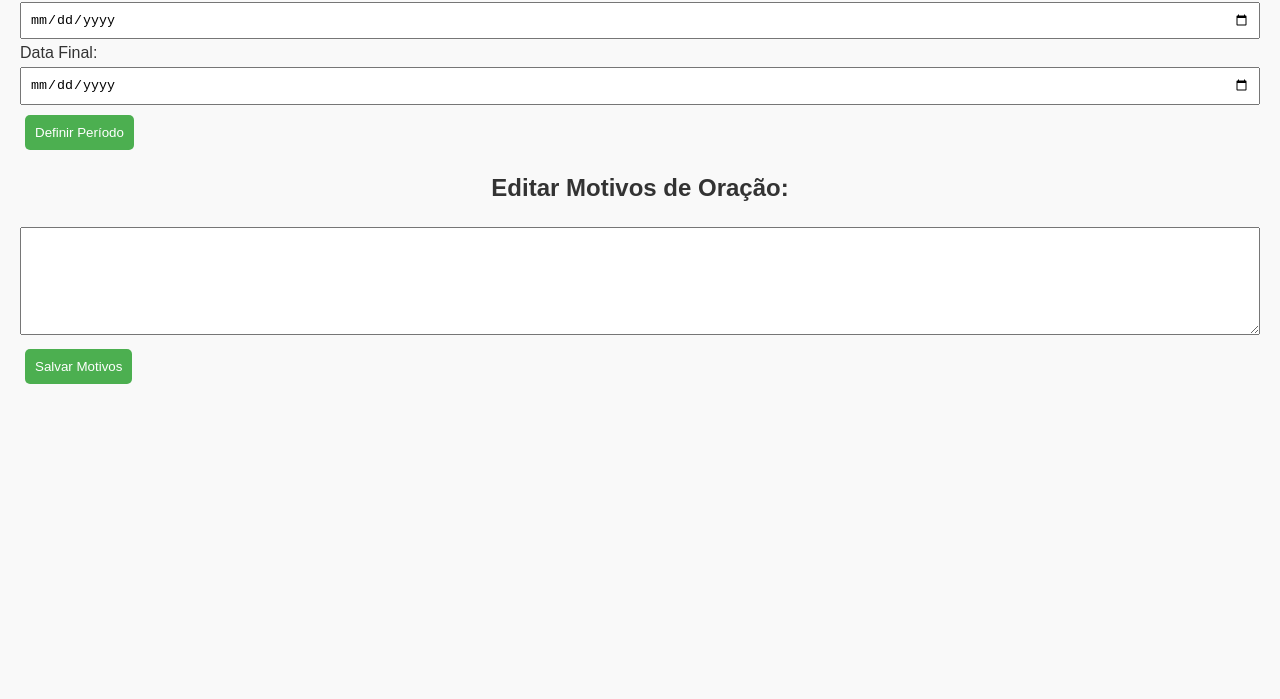
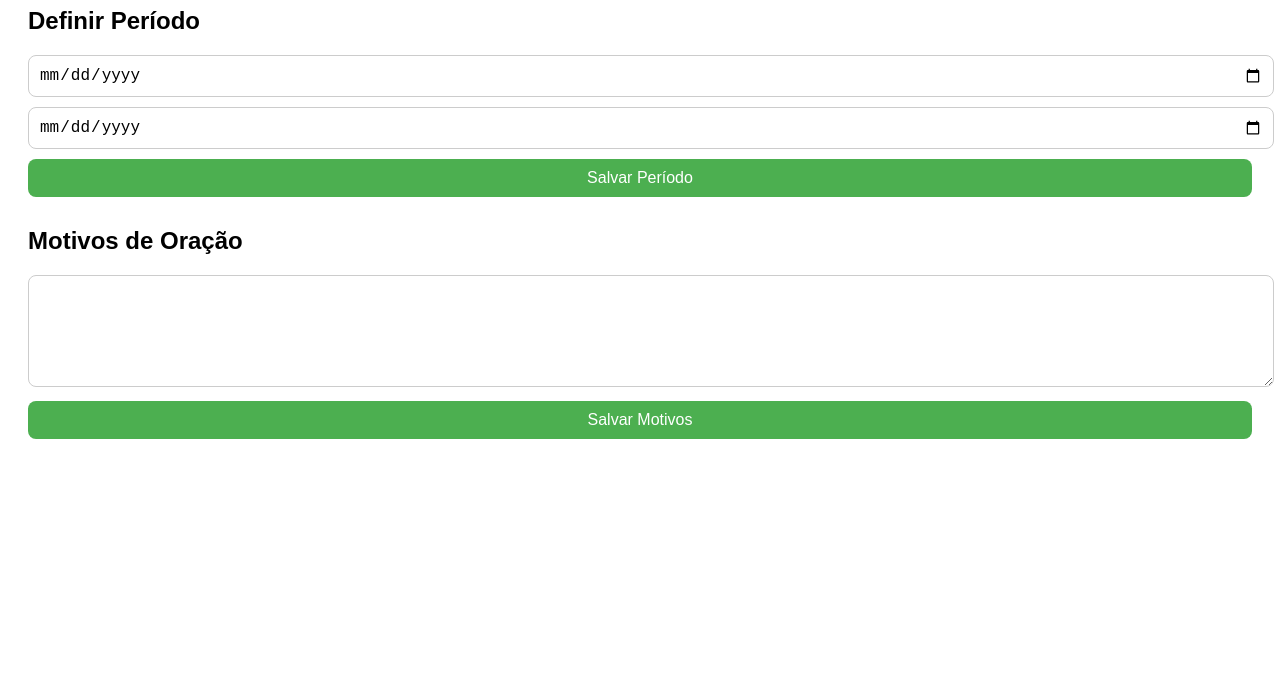
Before and after one commit to miqueiastx/oracao-initerrupta, a plain HTML site: page admin.html in a window 1280 px wide. Shown: the part 101-800 px from the top of the page. Drawn offline with Linux system fonts and the light colour scheme; no server answers.

Commit message:
Update admin.html

```diff
--- a/admin.html
+++ b/admin.html
@@ -3,28 +3,45 @@
 <head>
     <meta charset="UTF-8">
     <meta name="viewport" content="width=device-width, initial-scale=1.0">
-    <title>Admin - Oração Initerrupta</title>
-    <link rel="stylesheet" href="style.css">
+    <title>Administração - Oração Initerrupta</title>
+
+    <!-- Firebase -->
+    <script type="module" src="https://www.gstatic.com/firebasejs/10.12.0/firebase-app-compat.js"></script>
+    <script type="module" src="https://www.gstatic.com/firebasejs/10.12.0/firebase-database-compat.js"></script>
+
+    <!-- Script principal -->
+    <script type="module" src="script.js"></script>
+
+    <style>
+        body {
+            font-family: Arial, sans-serif;
+            padding: 20px;
+        }
+        input, textarea, button {
+            width: 100%;
+            margin-bottom: 10px;
+            padding: 10px;
+            font-size: 16px;
+            border-radius: 8px;
+            border: 1px solid #ccc;
+        }
+        button {
+            background-color: #4CAF50;
+            color: white;
+            border: none;
+        }
+    </style>
 </head>
 <body>
-    <h1>Apenas Administração</h1>
+    <h1>Administração - Oração Initerrupta</h1>
 
-    <label for="startDate">Data Inicial:</label>
-    <input type="date" id="startDate">
+    <h2>Definir Período</h2>
+    <input type="date" id="dataInicio">
+    <input type="date" id="dataFim">
+    <button onclick="salvarPeriodo()">Salvar Período</button>
 
-    <label for="endDate">Data Final:</label>
-    <input type="date" id="endDate">
-
-    <button onclick="definirPeriodo()">Definir Período</button>
-
-    <h2>Editar Motivos de Oração:</h2>
-    <textarea id="motivosInput" rows="6"></textarea>
+    <h2>Motivos de Oração</h2>
+    <textarea id="motivos" rows="5"></textarea>
     <button onclick="salvarMotivos()">Salvar Motivos</button>
-
-    <div id="horariosAdmin"></div>
-
-    <script src="https://www.gstatic.com/firebasejs/10.12.0/firebase-app.js"></script>
-    <script src="https://www.gstatic.com/firebasejs/10.12.0/firebase-database.js"></script>
-    <script src="script.js"></script>
 </body>
 </html>
```
